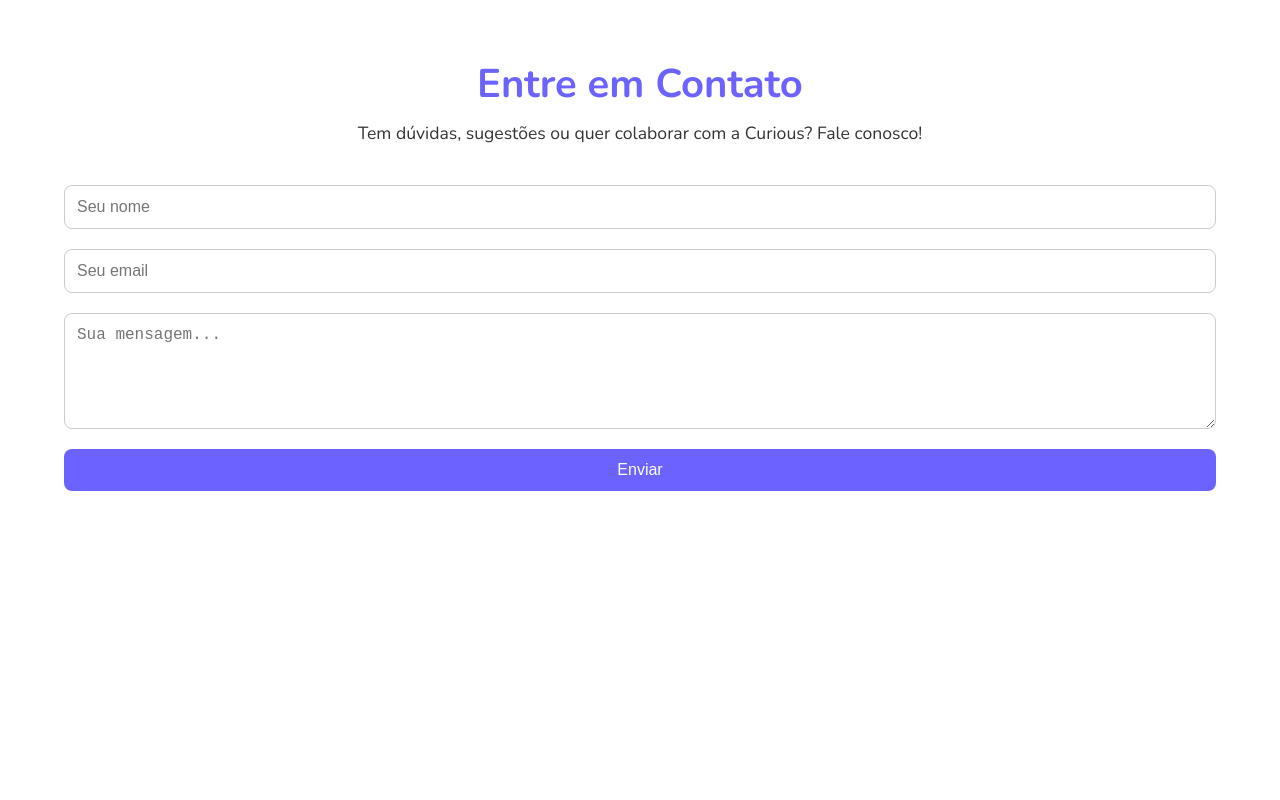
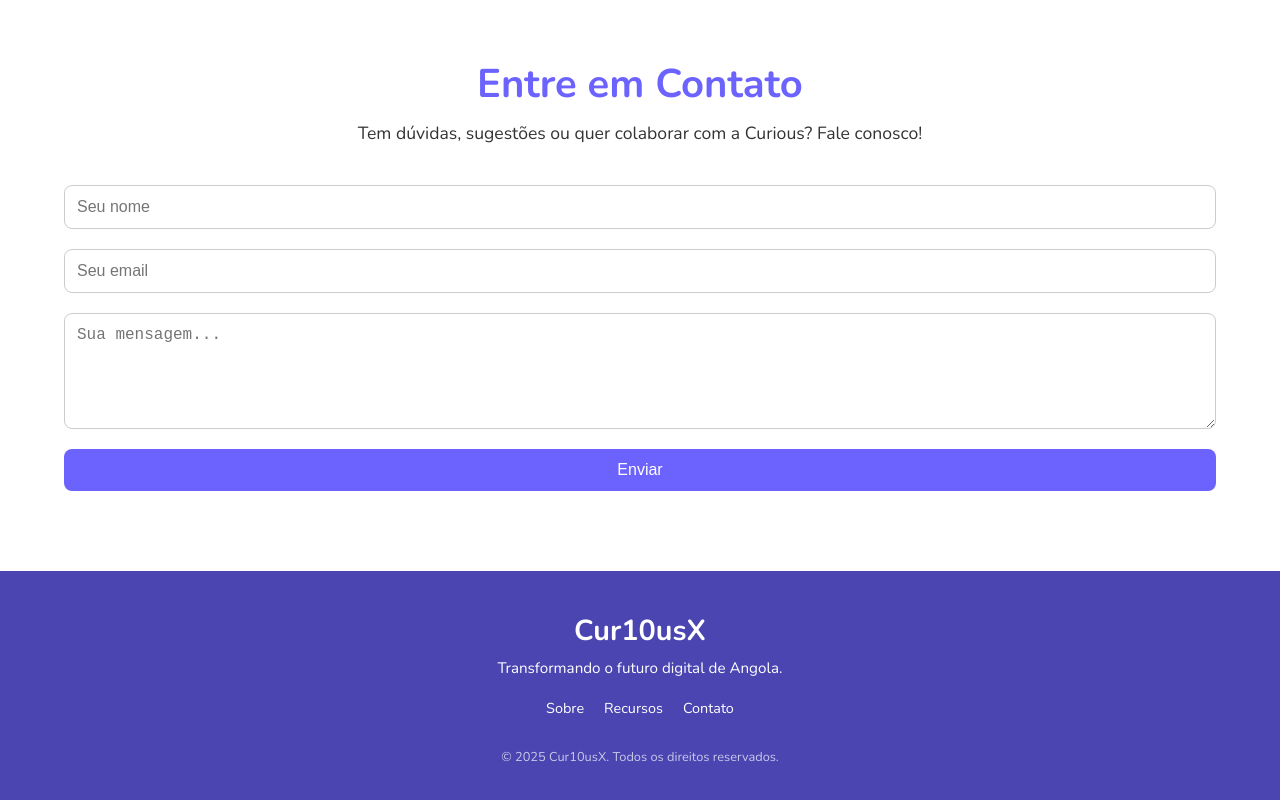
Before and after one commit to ahamuyel/Cur10usLandinPage, a React (Vite) app in the folder cur10usx-landing/: page / in a window 1280 px wide. Shown: the part 1358-2158 px from the top of the page. Built offline with nearby package versions, Linux system fonts and the light colour scheme.

Commit message:
update on footer section

```diff
--- a/cur10usx-landing/src/components/Footer.css
+++ b/cur10usx-landing/src/components/Footer.css
@@ -1,5 +1,5 @@
 .footer {
-  background-color: var(--dark-color);
+  background-color: var(--primary-color);
   color: white;
   padding: 40px 0;
   text-align: center;
```
